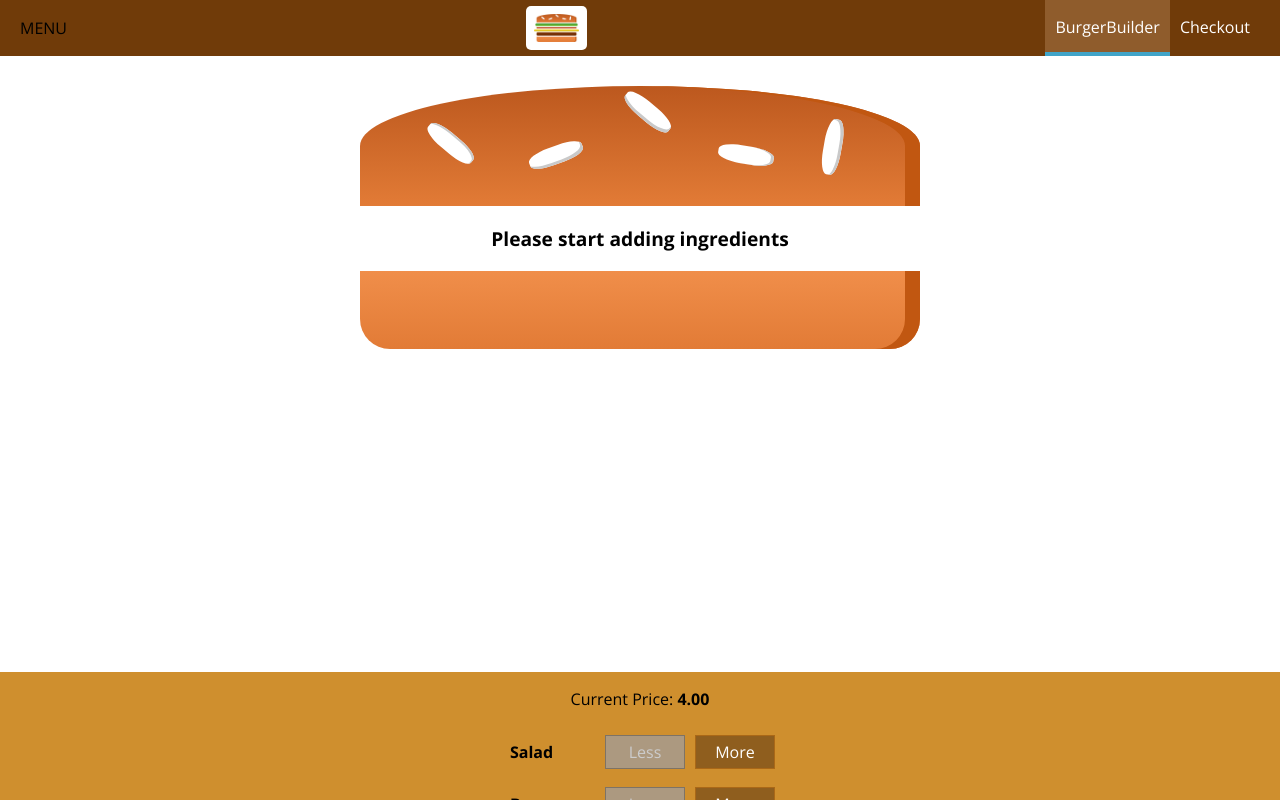
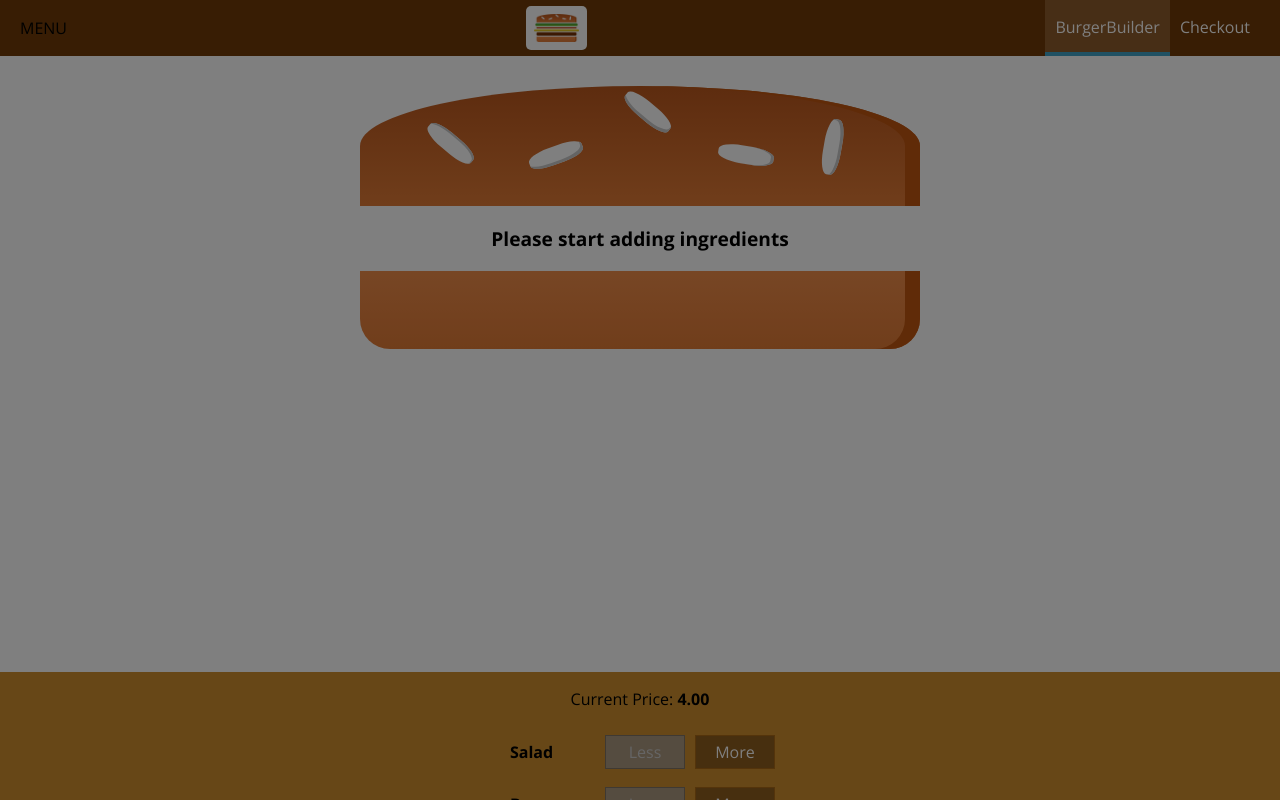
Before and after one commit to Lix311/burger-build, a React (Create React App) app: page / in a window 1280 px wide. Shown: the top 800 px of the page. Built offline with nearby package versions, Linux system fonts and the light colour scheme.

Commit message:
menu toggle

```diff
--- /dev/null
+++ b/src/components/DrawerToggle.js
@@ -0,0 +1,7 @@
+import React from 'react'
+
+const drawerToggle = (props) => (
+    <div onClick={props.clicked}>MENU</div>
+);
+
+export default drawerToggle;
--- a/src/components/Layout.js
+++ b/src/components/Layout.js
@@ -1,17 +1,35 @@
-import React from 'react';
+import React, {Component} from 'react';
 import Aux from '../hoc/Aux';
 import classes from './Layout.module.css';
 import Toolbar from './Toolbar'
 import SideDrawer from './SideDrawer'
 
-const layout = (props) => (
-    <Aux>
-        <Toolbar />
-        <SideDrawer />
-        <main className={classes.Content}>
-            {props.children}
-        </main>
-    </Aux>
-);
+class Layout extends Component {
+    state = {
+        showSideDrawer: true
+    }
 
-export default layout;
+    SideDrawerClosedHandler = () => {
+        this.setState({showSideDrawer: false})
+    }
+
+    SideDrawerToggleHandler = () => {
+        this.setState((prevState) => {
+           return {showSideDrawer: !prevState.showSideDrawer}
+        });
+    }
+
+    render () {
+        return (
+            <Aux>
+                <Toolbar drawerToggleClicked={this.SideDrawerToggleHandler} />
+                <SideDrawer open={this.state.showSideDrawer} closed={this.SideDrawerClosedHandler}/>
+                <main className={classes.Content}>
+                    {this.props.children}
+                </main>
+            </Aux>
+        );
+    }
+};
+
+export default Layout;
--- a/src/components/SideDrawer.js
+++ b/src/components/SideDrawer.js
@@ -1,17 +1,27 @@
 import React from 'react'
 import Logo from './Logo'
 import NavigationItems from './NavigationItems'
-
+import Backdrop from './Backdrop'
 import classes from './SideDrawer.module.css'
+import Aux from '../hoc/Aux'
 
 const sideDrawer = (props) => {
+    let attachedClasses = [classes.SideDrawer, classes.Close];
+    if (props.open) {
+        attachedClasses = [classes.SideDrawer, classes.Open];
+    }
     return (
-        <div className={classes.SideDrawer}>
-            <Logo height="11%" />
+        <Aux>
+            <Backdrop show={props.open} clicked={props.closed}/>
+            <div className={attachedClasses.join(' ')}>
+            <div className={classes.Logo}>
+                <Logo />
+            </div>
             <nav>
                 <NavigationItems />
             </nav>
-        </div>
+            </div>
+        </Aux>
     );
 }
 
--- a/src/components/Toolbar.js
+++ b/src/components/Toolbar.js
@@ -1,12 +1,16 @@
 import React from 'react'
 import classes from './Toolbar.module.css'
 import Logo from './Logo'
+import DrawerToggle from './DrawerToggle'
 import NavigationItems from './NavigationItems'
 
 const toolbar = (props) => (
     <header className={classes.Toolbar}>
-        <div>MENU</div>
-        <Logo height="80%" />
+        <DrawerToggle clicked={props.drawerToggleClicked}/>
+        <div className={classes.Logo}>
+            <Logo />
+        </div>
+
         <nav className={classes.DesktopOnly}>
             <NavigationItems />
         </nav>
```
Also changed, not shown: 1 other file (tests, documents, lock files or other folders).
